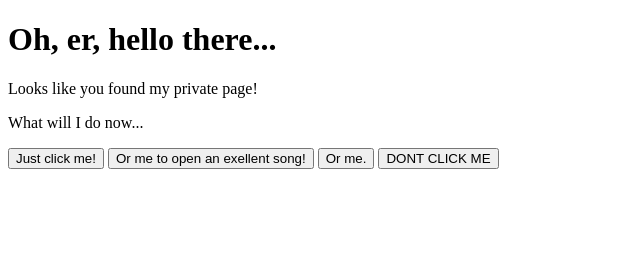
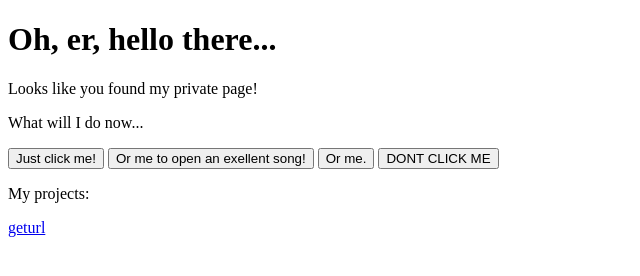
Before and after one commit to fel1x0u/fel1x0u.github.io, a plain HTML site: page index.html in a window 1280 px wide. Shown: the whole page, without its empty margins (0-640 px from the left). Drawn offline with Linux system fonts and the light colour scheme.

Commit message:
Update index.html

```diff
--- a/index.html
+++ b/index.html
@@ -13,6 +13,10 @@
 		<button onClick="changeLocation24()">Or me to open an exellent song!</button>
 		<button onClick="oops()">Or me.</button>
 		<button onClick="nope()">DONT CLICK ME</button>
+		<p>My projects:</p>
+		<div id="projects">
+			<p><a href="https://github.com/fel1x0u/geturl">geturl</a></p>
+		</div>
 		<script>
 		function nope() {
 			location.href = "https://www.nckb.com";
```
